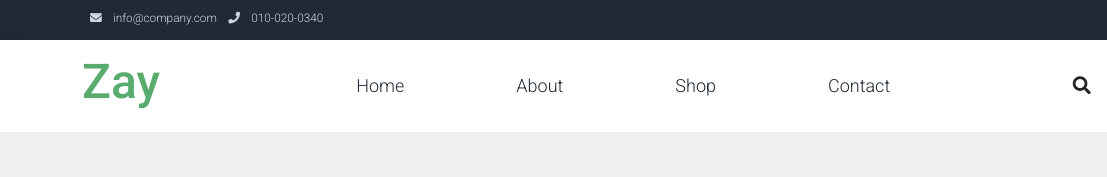
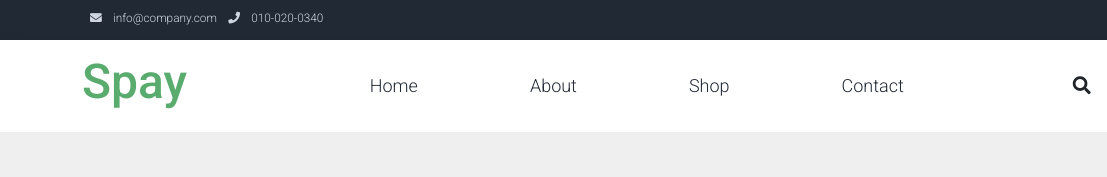
Before and after one commit to stevenrjrj/EY_4.0_SU, a plain HTML site: page index.html in a window 1280 px wide. Shown: the top 177 px of the page, 0-1107 px from the left. Drawn offline with Linux system fonts and the light colour scheme.

Commit message:
Update index.html

```diff
--- a/index.html
+++ b/index.html
@@ -53,7 +53,7 @@ https://templatemo.com/tm-559-zay-shop
         <div class="container d-flex justify-content-between align-items-center">
 
             <a class="navbar-brand text-success logo h1 align-self-center" href="index.html">
-                Zay
+               Spay
             </a>
 
             <button class="navbar-toggler border-0" type="button" data-bs-toggle="collapse" data-bs-target="#templatemo_main_nav" aria-controls="navbarSupportedContent" aria-expanded="false" aria-label="Toggle navigation">
```
